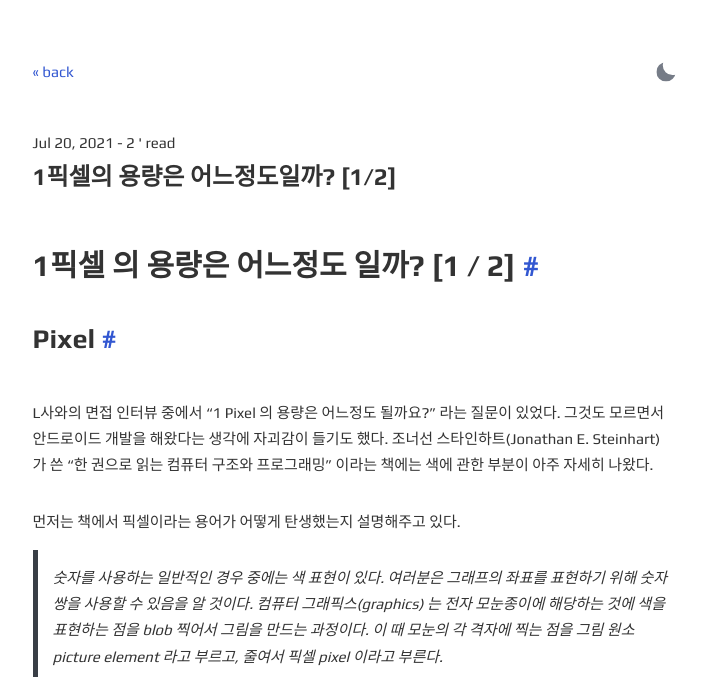
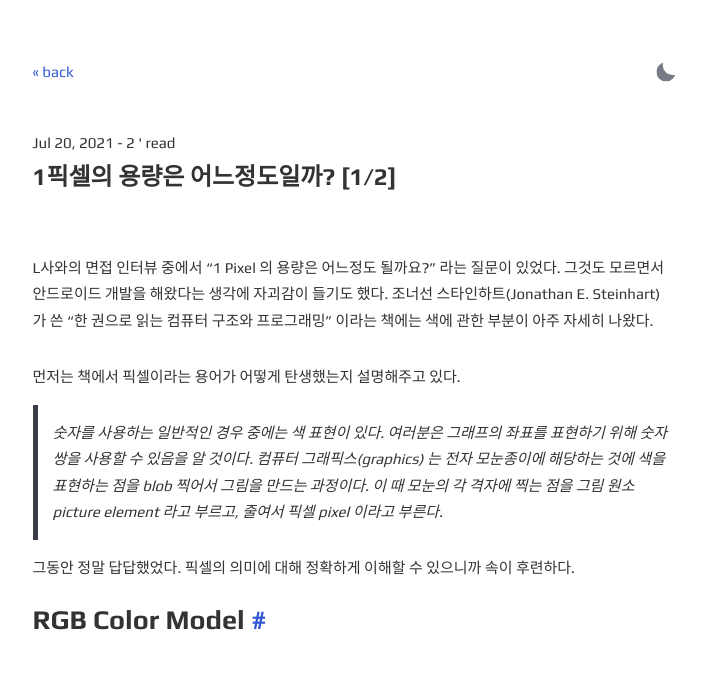
Before and after one commit to emptypott/emptypott.github.io, a Jekyll site: the page built from _posts/2021-07-20-post.md, in a window 1280 px wide and 900 px high, cut to the strip 0-677 px from the top of the window. Shown: the whole strip, without its empty margins (285-991 px from the left). Built offline with Jekyll 4.4.1, drawn with Linux system fonts in a browser that asks for light colours; comment, search, counter and statistics services are not loaded.

Commit message:
Update 2021-07-20-post.md

```diff
--- a/_posts/2021-07-20-post.md
+++ b/_posts/2021-07-20-post.md
@@ -5,12 +5,6 @@ excerpt: "L사와의 면접 과정 가운데 깨달은 것"
 categories: Pixel RGB
 date: 2021-07-20
 ---
-
-
-
-# 1픽셀 의 용량은 어느정도 일까? [1 / 2]
-
-## Pixel
 
 L사와의 면접 인터뷰 중에서 "1 Pixel 의 용량은 어느정도 될까요?" 라는 질문이 있었다. 그것도 모르면서 안드로이드 개발을 해왔다는 생각에 자괴감이 들기도 했다. 조너선 스타인하트(Jonathan E. Steinhart) 가 쓴 "한 권으로 읽는 컴퓨터 구조와 프로그래밍" 이라는 책에는 색에 관한 부분이 아주 자세히 나왔다.
 
```
